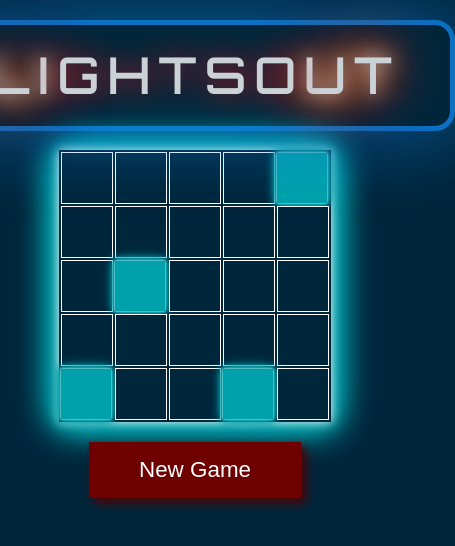
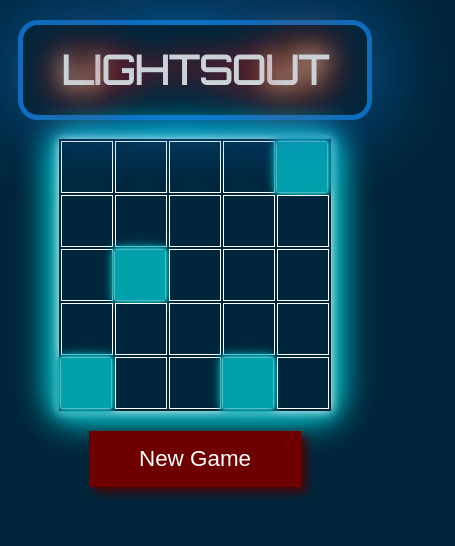
Before and after one commit to ismaelvazquezjr/react-lights-out, a React (Create React App) app: page / in a window 390 px wide. Shown: the top 546 px of the page, 455 px wide, since content can reach past the window. Built offline with nearby package versions, Linux system fonts and the light colour scheme.

Commit message:
Fixing styling issues on mobile & adding keys.

```diff
--- a/package.json
+++ b/package.json
@@ -2,6 +2,7 @@
   "name": "lights-out",
   "version": "0.1.0",
   "private": true,
+  "homepage": "https://ismaelvazquezjr.com/react-projects/lights-out",
   "dependencies": {
     "@testing-library/jest-dom": "^4.2.4",
     "@testing-library/react": "^9.5.0",
--- a/src/Board/Board.css
+++ b/src/Board/Board.css
@@ -10,7 +10,7 @@
 
 .board .glow {
     font-family: 'Orbitron', sans-serif;
-    font-size: 3rem;
+    font-size: 2.5rem;
     color: #fff;
     text-align: center;
     -webkit-animation: glow 1s ease-in-out infinite alternate;
@@ -81,12 +81,12 @@
     border-radius:20px;
     /* left:50%; */
     /* margin: -50px 0 0 -150px; */
-    padding: 20px 50px;
+    padding: 20px 10%;
     animation: border-flicker 2s linear infinite;
   }
 
 .glow {
-    letter-spacing:10px;
+    letter-spacing: 2%;
     animation: text-flicker 3s linear infinite;
   }
 
--- a/src/Board/Board.js
+++ b/src/Board/Board.js
@@ -114,11 +114,11 @@ class Board extends Component {
                 </div>
                 <table>
                     <tbody>
-                        {this.state.board.map(row => {
+                        {this.state.board.map((row,i) => {
                             let r = row.map(cellProp => {
-                                return <td><Cell key={cellProp.key} id={cellProp.id} isLit={cellProp.isLit} flip={cellProp.flip} disabled={cellProp.disabled}/></td>
+                                return <td key={cellProp.key}><Cell id={cellProp.id} isLit={cellProp.isLit} flip={cellProp.flip} disabled={cellProp.disabled}/></td>
                             });
-                            return <tr>{r}</tr>
+                            return <tr key={i}>{r}</tr>
                         })}
                     </tbody>
                 </table>
```
